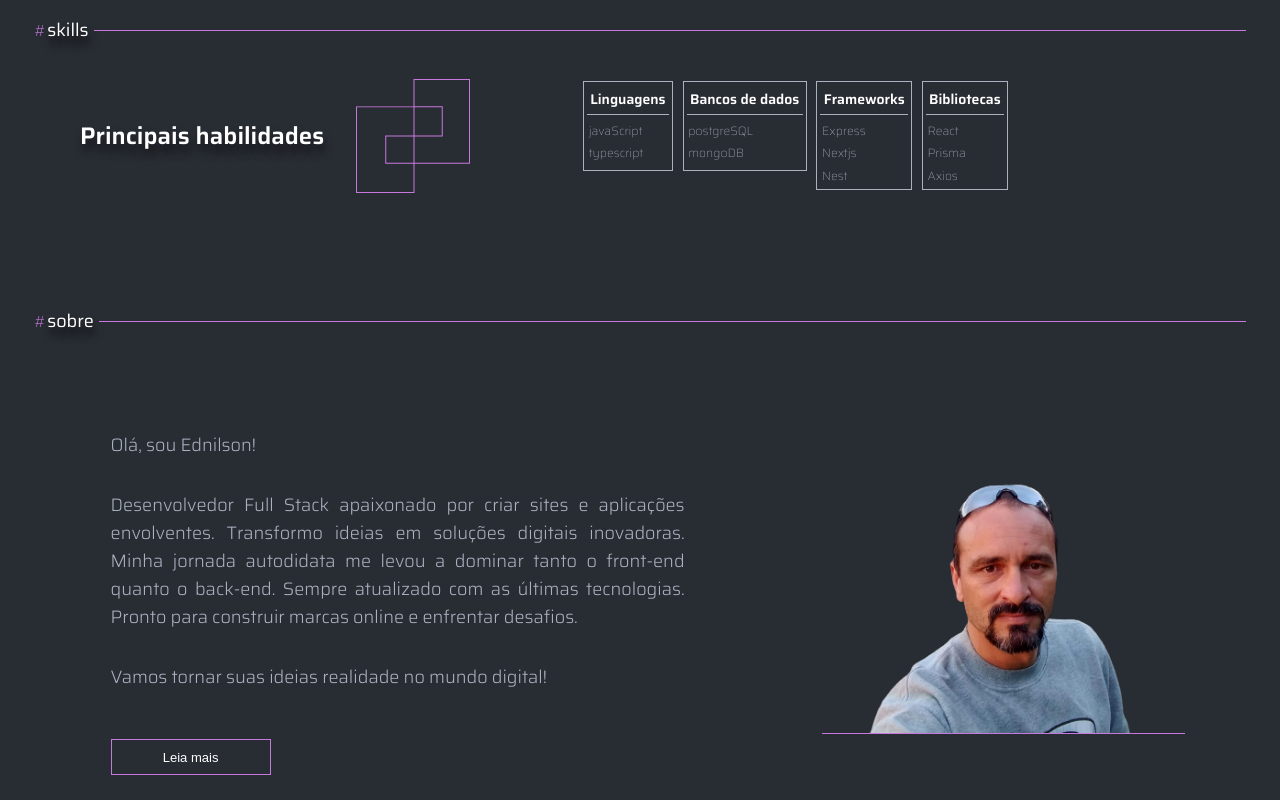
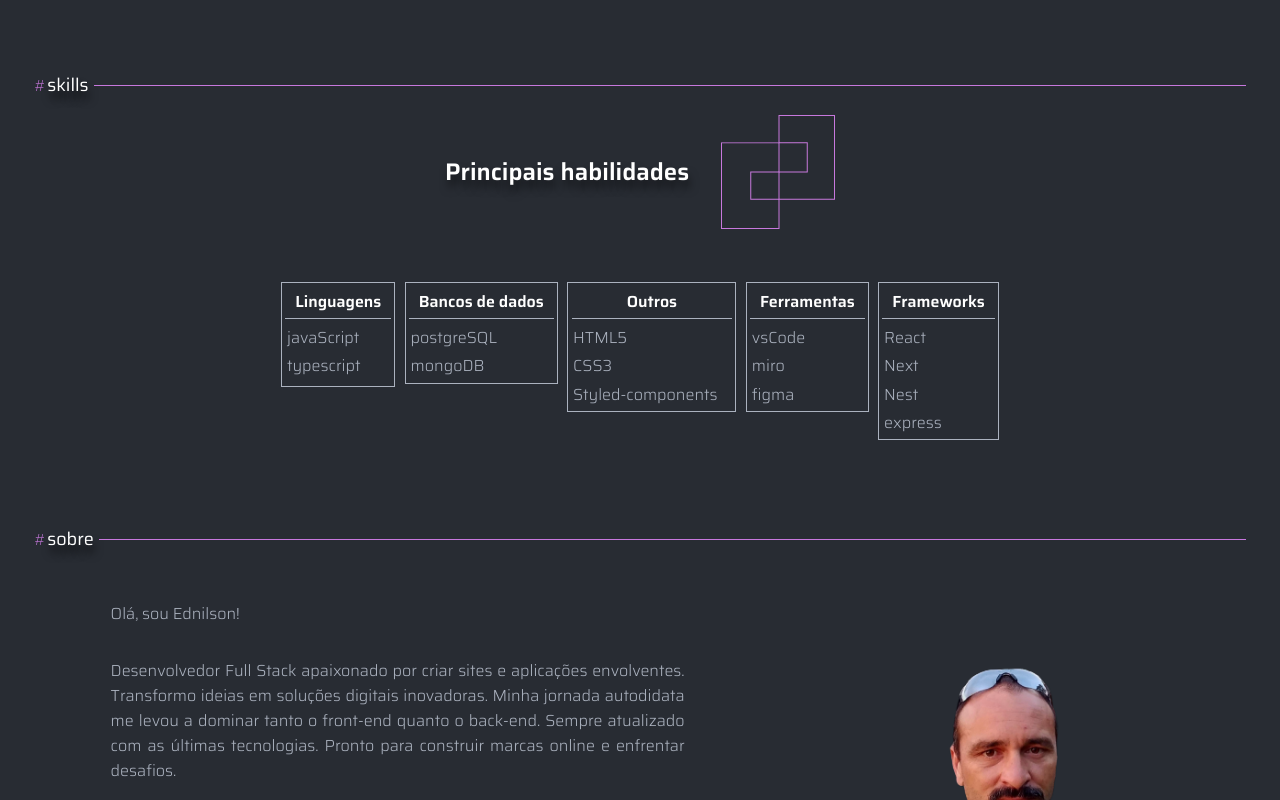
Before and after one commit to edfragoso/portfolio, a Next.js app in the folder new-portfolio/: page / in a window 1280 px wide. Shown: the part 980-1780 px from the top of the page. Built offline with nearby package versions, Linux system fonts and the light colour scheme.

Commit message:
refactor: style refactor

```diff
--- a/new-portfolio/src/components/common/contactsSection.tsx
+++ b/new-portfolio/src/components/common/contactsSection.tsx
@@ -1,8 +1,9 @@
-'use client'
+"use client";
 import { TitleComp } from "../atoms/TitleComp";
-import {DiscordContact} from "../atoms/discordContact";
+import { DiscordContact } from "../atoms/discordContact";
 import EmailContact from "../atoms/emailContact";
-import {LinkedInContact} from "../atoms/linkedInContact";
+import { HorizontalLine } from "../atoms/horizLine";
+import { LinkedInContact } from "../atoms/linkedInContact";
 import WhatsappLink from "../atoms/wattsApp";
 
 import {
@@ -20,14 +21,15 @@ export function Contacts() {
         <BoxText>
           <p>
             Estou interessado em oportunidades freelance. No entanto, se você
-            tiver outro pedido ou pergunta, não hesite em contactar-me
+            tiver outro pedido ou pergunta, não hesite em contactar-me.
           </p>
+
         </BoxText>
         <BoxLinks>
-          <DiscordContact personId={"fragoso6125"}/>
+          <DiscordContact personId={"fragoso6125"} />
           <EmailContact />
-          <LinkedInContact profileName={"/in/ednilsonfragoso"}/>
-          <WhatsappLink title={"Envie uma mensagem agora"}/>
+          <LinkedInContact profileName={"/in/ednilsonfragoso"} />
+          <WhatsappLink title={"Envie uma mensagem agora"} />
         </BoxLinks>
       </BoxContainer>
     </BoxContacts>
--- a/new-portfolio/src/components/common/projectSection.tsx
+++ b/new-portfolio/src/components/common/projectSection.tsx
@@ -1,4 +1,4 @@
-'use client'
+'use client';
 import Link from "next/link";
 import { Card } from "../atoms/card";
 import { TitleComp } from "../atoms/TitleComp";
--- a/new-portfolio/src/components/common/section.tsx
+++ b/new-portfolio/src/components/common/section.tsx
@@ -27,8 +27,8 @@ export function Section() {
           priority
           src={euBunito}
           alt={"imageDev"}
-          width={280}
-          height={200}
+          width={340}
+          height={undefined}
         />
 
         <StatusBox>
--- a/new-portfolio/src/components/common/skillSection.tsx
+++ b/new-portfolio/src/components/common/skillSection.tsx
@@ -28,19 +28,25 @@ export function SkillSection() {
           <h4>Bancos de dados</h4>
           <p>postgreSQL</p>
           <p>mongoDB</p>
-            <p></p>
+        </BoxSkill>
+        <BoxSkill>
+          <h4>Outros</h4>
+          <p>HTML5</p>
+          <p>CSS3</p>
+          <p>Styled-components</p>
+        </BoxSkill>
+        <BoxSkill>
+          <h4>Ferramentas</h4>
+          <p>vsCode</p>
+          <p>miro</p>
+          <p>figma</p>
         </BoxSkill>
         <BoxSkill>
           <h4>Frameworks</h4>
-            <p>Express</p>
-            <p>Nextjs</p>
+          <p>React</p>
+          <p>Next</p>
           <p>Nest</p>
-          </BoxSkill>
-          <BoxSkill>
-            <h4>Bibliotecas</h4>
-            <p>React</p>
-            <p>Prisma</p>
-            <p>Axios</p>
+          <p>express</p>
         </BoxSkill>
         </RightBox>
     </Container>
--- a/new-portfolio/src/components/common/styles/aboutSectionStyle.ts
+++ b/new-portfolio/src/components/common/styles/aboutSectionStyle.ts
@@ -5,7 +5,7 @@ export const BoxAbout = styled.section`
   display: flex;
   align-items: center;
   flex-direction: column;
-  margin-top: 5rem;
+  margin-top: 3rem;
 `;
 
 export const BoxContainer = styled.article`
@@ -26,19 +26,24 @@ export const BoxText = styled.article`
   flex-direction: column;
   width: 50%;
   padding: 1rem;
-  margin-top: 5rem;
+  margin-top: 2rem;
   color: var(--second-color);
 
+
   p{
-    font-size: 18px;
+    font-size: 16px;
     font-weight: 300;
     text-align: justify;
     margin-bottom: 2rem;
+
+    @media(max-width: ${(props) => props.theme.desktopBreakpoint}){
+      font-size: 22px;
+    }
   }
 
   @media(max-width: ${(props) => props.theme.desktopBreakpoint}) {
     width: 100%;
-    font-size: 20px;
+    margin-top: 8rem;
   }
 `;
 
@@ -47,13 +52,14 @@ export const BoxImg = styled.article`
   align-items: center;
   justify-content: center;
   width: 30%;
-  border-bottom: 1px solid var(--primary-color);
+  /* border-bottom: 1px solid var(--primary-color); */
 
   @media(max-width: ${(props) => props.theme.desktopBreakpoint}) {
     border-bottom: none;
     align-self: center;
-    width: 250px;
-    height: 250px;
+    width: 200px;
+    height: 200px;
+    margin-top: 5rem;
 
   }
 `;
--- a/new-portfolio/src/components/common/styles/skillSectionStyle.ts
+++ b/new-portfolio/src/components/common/styles/skillSectionStyle.ts
@@ -29,19 +29,27 @@ export const LeftBox = styled.article`
     margin-right: 2rem;
     text-shadow: 2px 8px 8px rgba(0, 0, 0, 0.5);
   }
+  p {
+    font-size: 18px;
+    font-weight: 300;
+    padding: 0.2rem;
+    border: 1px solid var(--second-color);
+    margin: 0.3rem;
+    color: var(--second-color);
+  }
 `;
 
 export const RightBox = styled.article`
   display: flex;
   flex-wrap: wrap;
   align-items: flex-start;
-  width: 50%;
+  width: 60%;
   margin: 2rem;
 
   h4 {
     text-align: center;
     color: var(--text-color);
-    font-size: 14px;
+    font-size: 16px;
     font-weight: 600;
     padding: 0.2rem;
     border-bottom: 1px solid var(--second-color);
@@ -49,8 +57,11 @@ export const RightBox = styled.article`
   }
   p {
     padding: 0.1rem;
-    font-size: 12px;
-    font-weight: 100;
+    font-size: 16px;
+    font-weight: 300;
+    @media (max-width: ${(props) => props.theme.desktopBreakpoint}) {
+      font-size: 18px;
+    }
   }
 
   @media (max-width: ${(props) => props.theme.desktopBreakpoint}) {
@@ -62,15 +73,36 @@ export const RightBox = styled.article`
 export const BoxSkill = styled.article`
   display: flex;
   flex-direction: column;
-  flex: 0 10px 40px;
   border: solid 0.5px var(--second-color);
   color: var(--second-color);
   text-align: start;
   margin: 0.3rem;
   padding: 0.2rem;
+  flex-grow: 1;
+
 
   @media (max-width: ${(props) => props.theme.desktopBreakpoint}) {
     flex: 0 10px 140px;
     margin: 0.5rem;
   }
 `;
+
+export const MyFunFacts = styled.article`
+  width: 30%;
+  display: flex;
+  flex-wrap: wrap;
+
+
+  p{
+    color: var(--second-color);
+    font-weight: 300;
+    border: solid 1px var(--second-color);
+    margin: 3px;
+    padding: 0.3rem;
+  }
+
+  @media (max-width: ${(props) => props.theme.desktopBreakpoint}){
+    flex-grow: 1;
+
+  }
+`;
```
Lines whose indentation alone changed are shown as unchanged.
